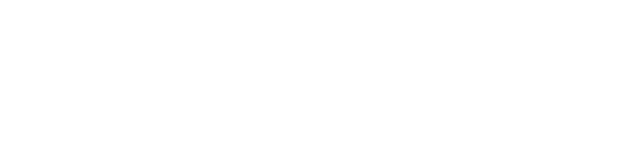
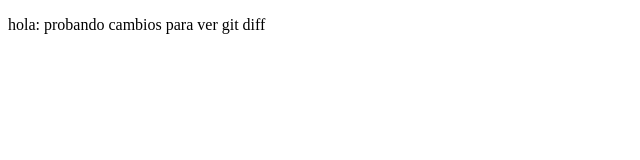
Before and after one commit to dlrletonar/sistema-de-registro, a plain HTML site: page index.html in a window 1280 px wide. Shown: the whole page, without its empty margins (0-640 px from the left). Drawn offline with Linux system fonts and the light colour scheme.

Commit message:
modificado index y app

```diff
--- a/app.js
+++ b/app.js
@@ -1 +1,2 @@
 console.log("Ejecutando el sistema");
+//comentario haber si lo reconoce
--- a/index.html
+++ b/index.html
@@ -7,5 +7,6 @@
 </head>
 <body>
     <script src="app.js"></script>
+    <p>hola: probando cambios para ver git diff</p>
 </body>
 </html>
```
